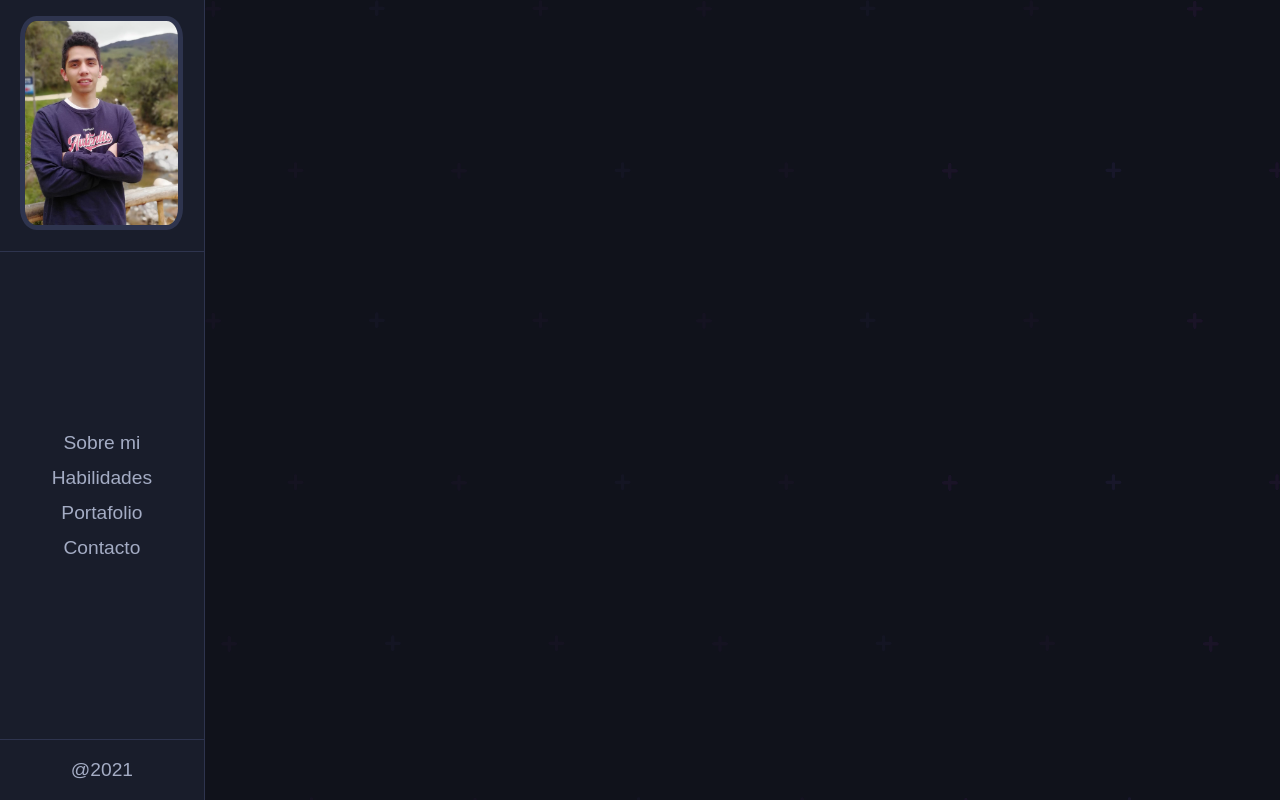
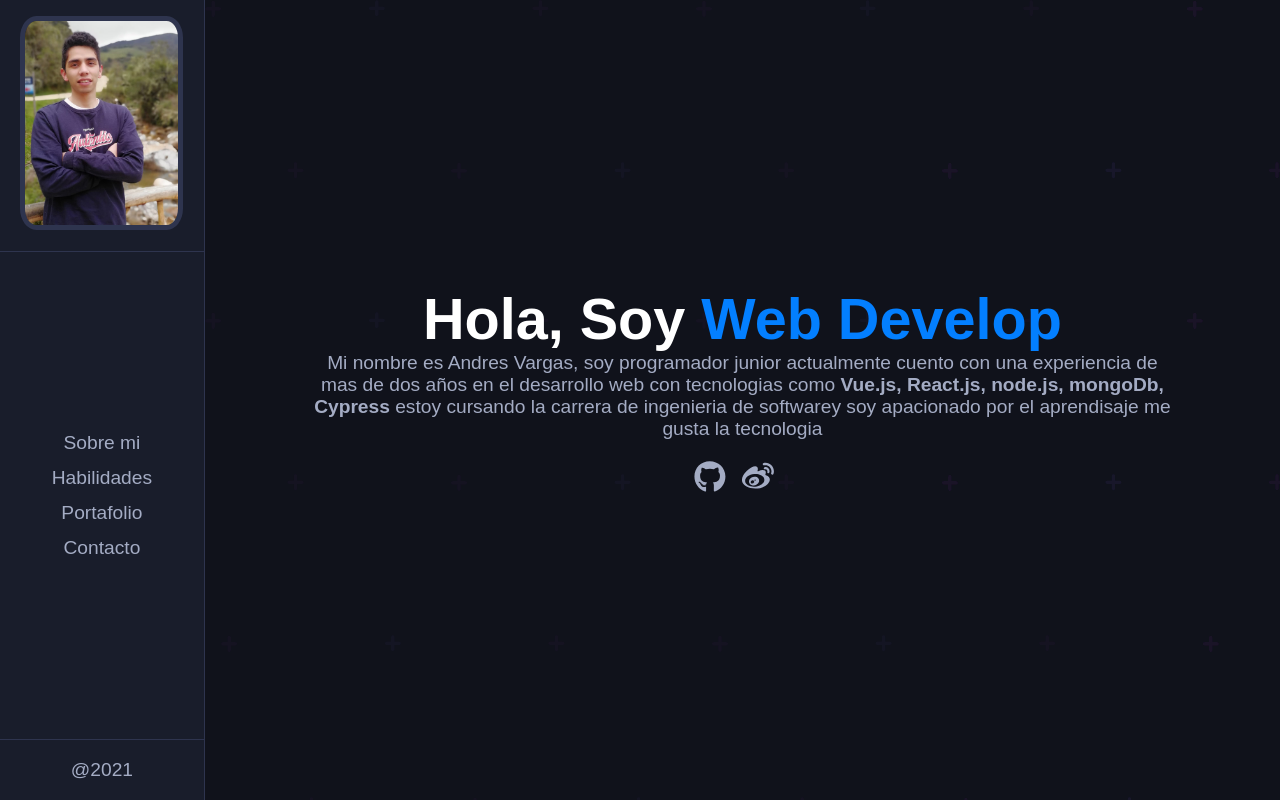
Before and after one commit to andresdias24/my-portfolio, a React (Create React App) app: page / in a window 1280 px wide. Built offline with nearby package versions, Linux system fonts and the light colour scheme.

Commit message:
path update

```diff
--- a/src/App.js
+++ b/src/App.js
@@ -25,7 +25,7 @@ function App() {
       <div className="main-content">
         <div className="content">
           <Switch>
-            <Route path="/home" exact>
+            <Route path="" exact>
               <HomePage />
             </Route>
             <Route path="/about" exact>
```
